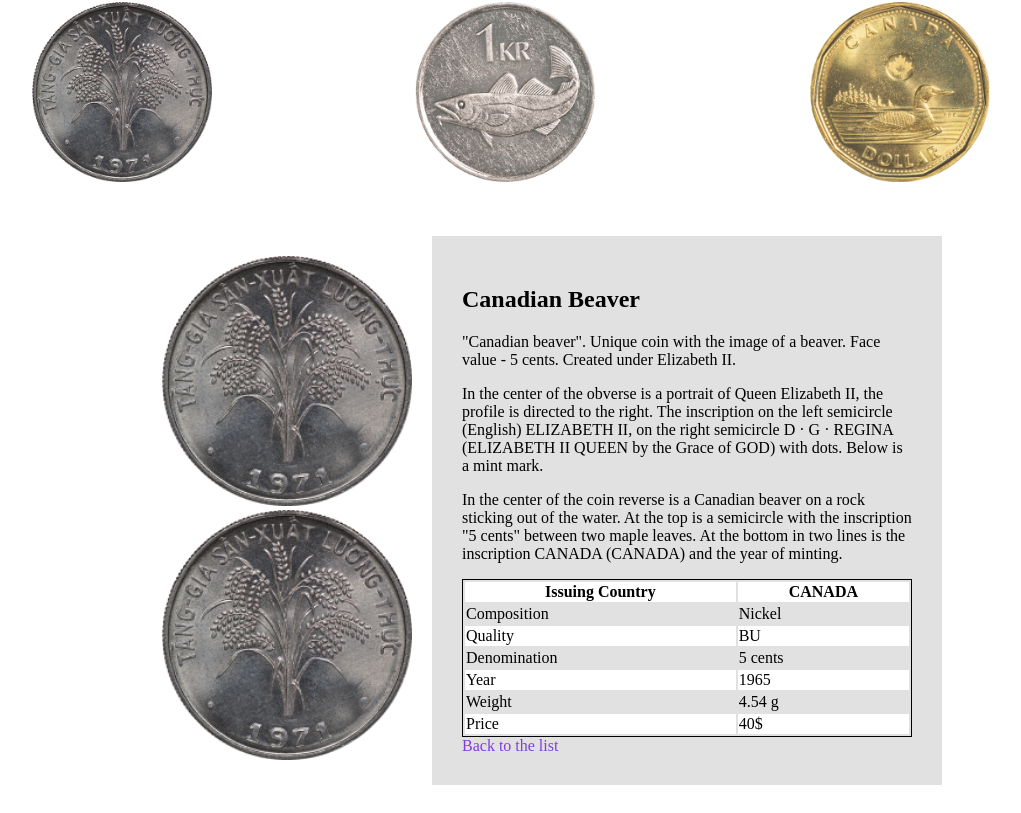
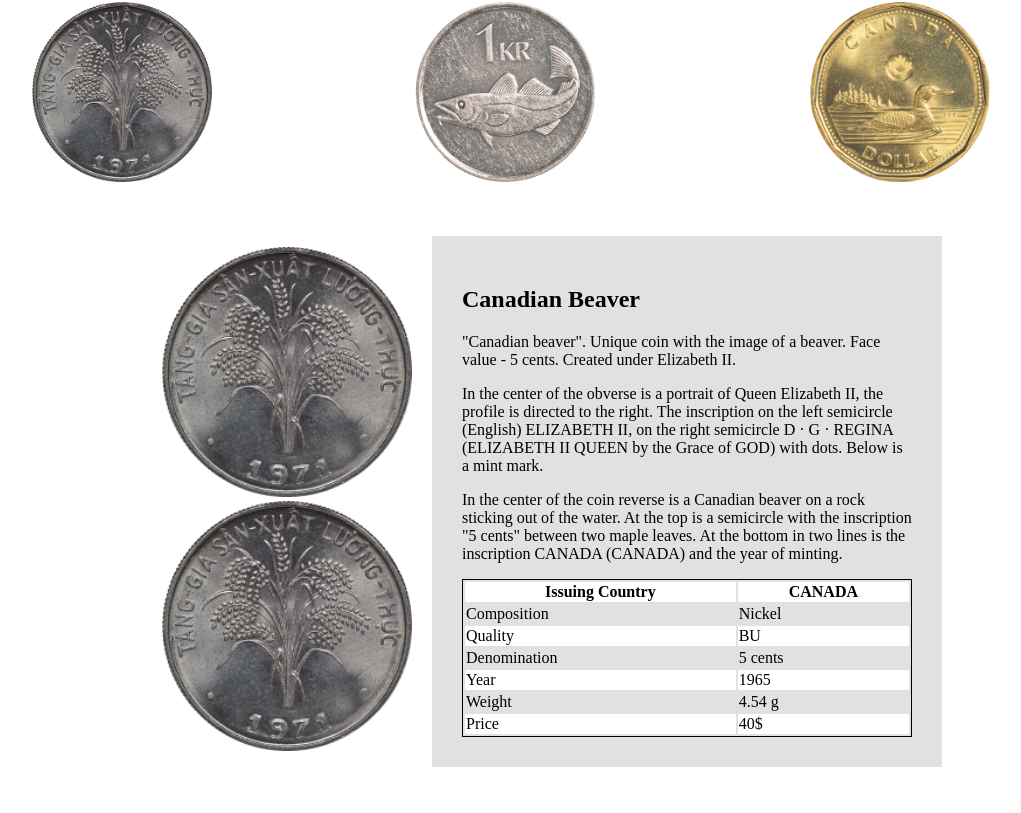
Before and after one commit to karimliaghabala/back-end-layihe, a React (Vite) app: page /info in a window 1280 px wide. Shown: the part 367-1180 px from the top of the page, without its empty margins (78-1099 px from the left). Built offline with nearby package versions, Linux system fonts and the light colour scheme.

Commit message:
Update info.jsx

```diff
--- a/src/components/Coins-info/info.jsx
+++ b/src/components/Coins-info/info.jsx
@@ -1,7 +1,6 @@
 import React from 'react'
 import './info.css'
 import Coin from '../../assets/images/coin1.png'
-import {Link} from 'react-router-dom'
 
 const Info = () => {
   return (
@@ -52,8 +51,6 @@
               <td>40$</td>
             </tr>
           </table>
-      <Link to="/home">Back to the list</Link>
-
         </div>
       </div>
     </div>
```
